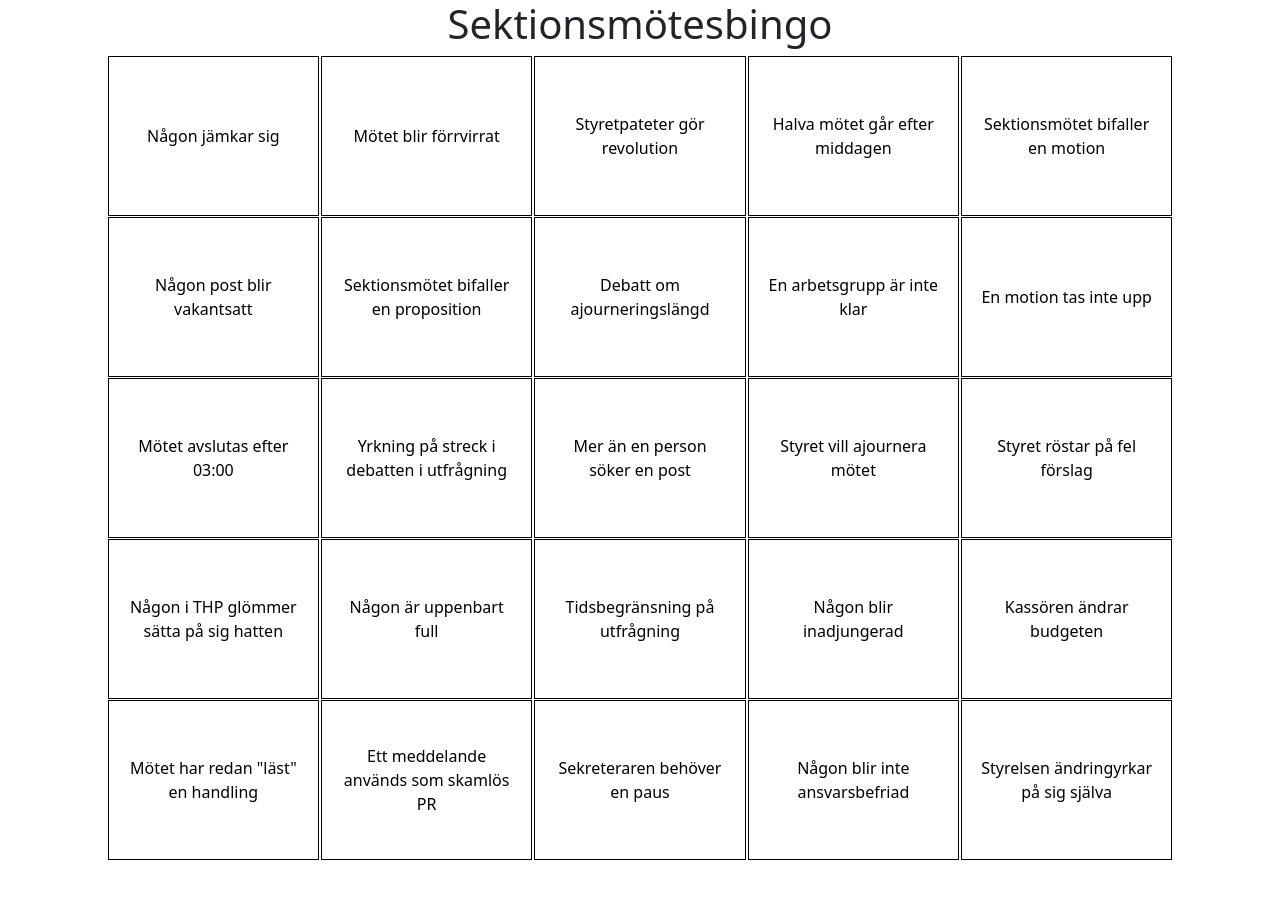
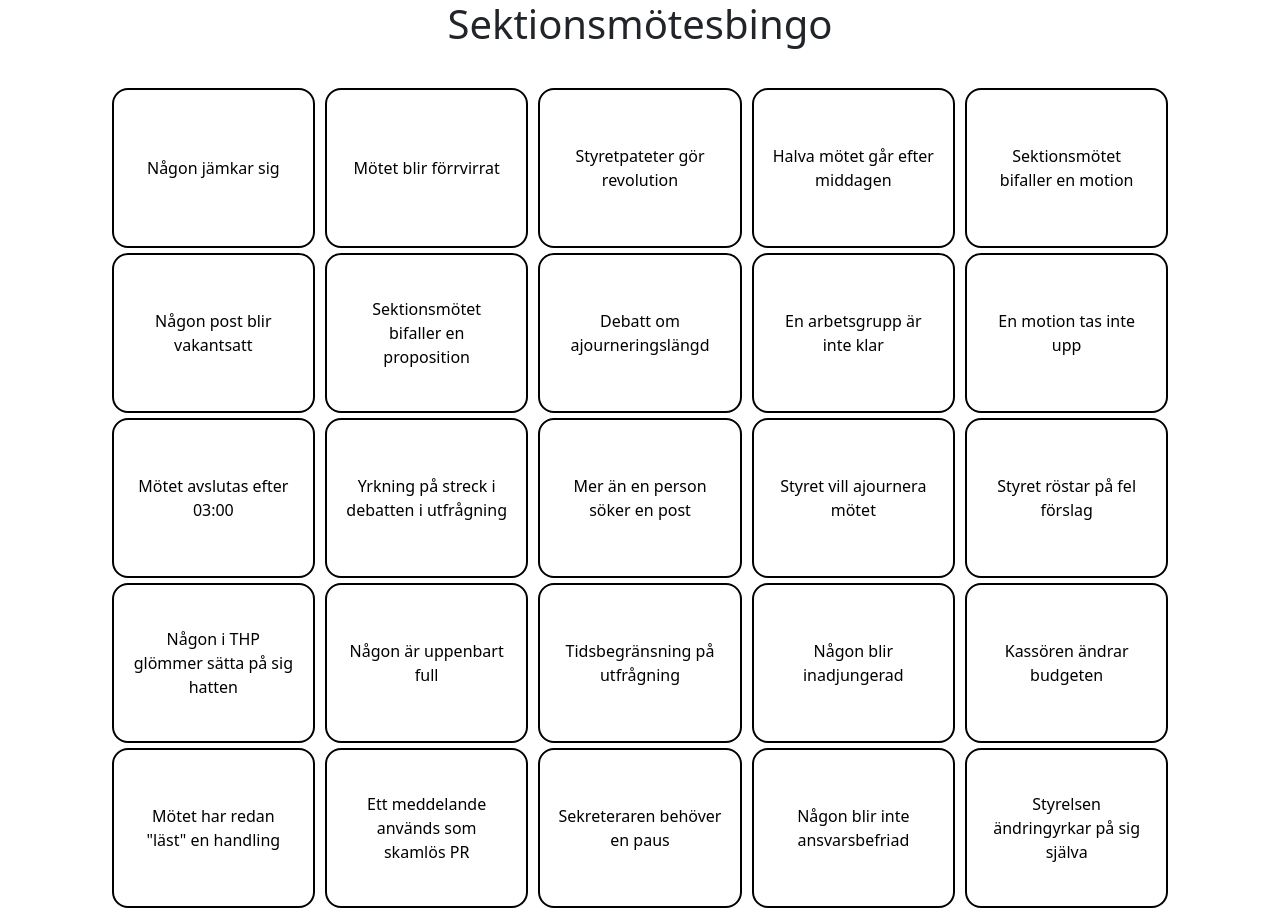
Before and after one commit to dtekcth/sekt-bingo, a React (Create React App) app: page / in a window 1280 px wide. Before the commit the page ends 861 px from the top, so only its background shows below. Built offline with nearby package versions, Linux system fonts and the light colour scheme.

Commit message:
New styling of squares

```diff
--- a/src/index.css
+++ b/src/index.css
@@ -7,14 +7,9 @@ button {
     word-wrap: break-word;
 }
 
-.btn-counter {
-    width: 100%;
-    height: auto !important;
-    border: 2px solid grey;
-}
-
 h1 {
     width: 100%;
+    padding-bottom: 32px;
     text-align: center;
 }
 
@@ -23,14 +18,15 @@ h1 {
 }
 
 .square {
-    margin: 1px;
-    border: 1px solid black;
+    margin: 5px;
+    border: 2px solid black;
+    border-radius: 16px;
     height: 20vw;
     max-height: 10rem;
     width: 20% !important;
 }
 
 .btn-active {
-    background-color: lime;
+    background-color: #fa6607;
 
 }
```
